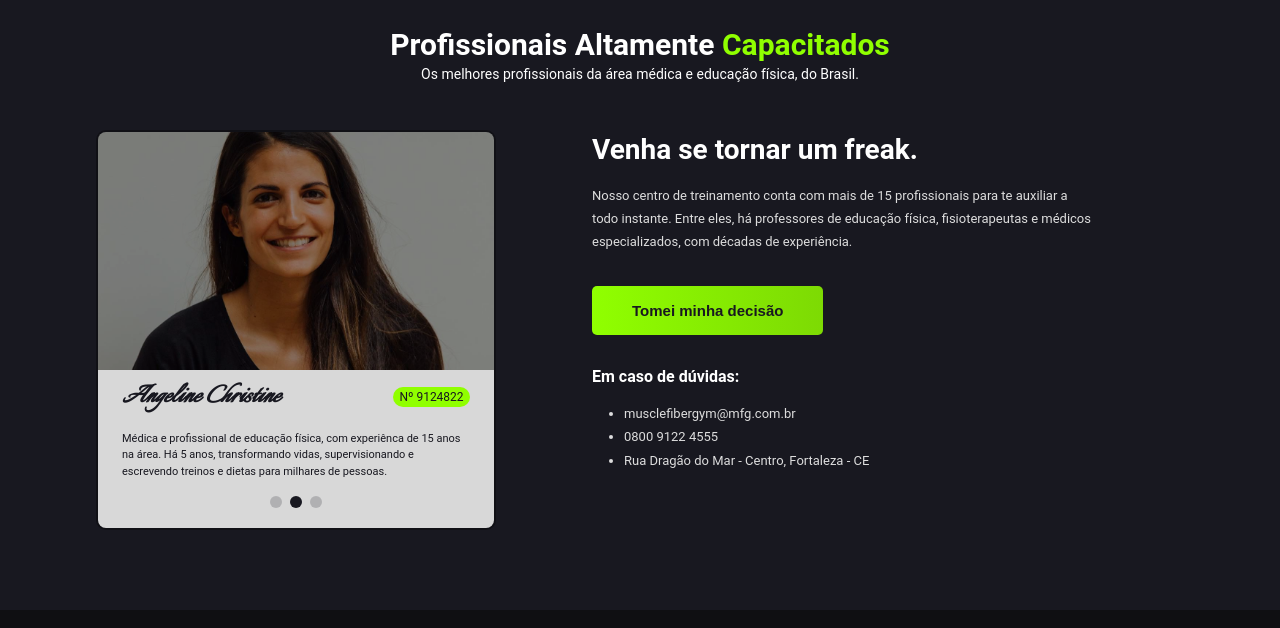
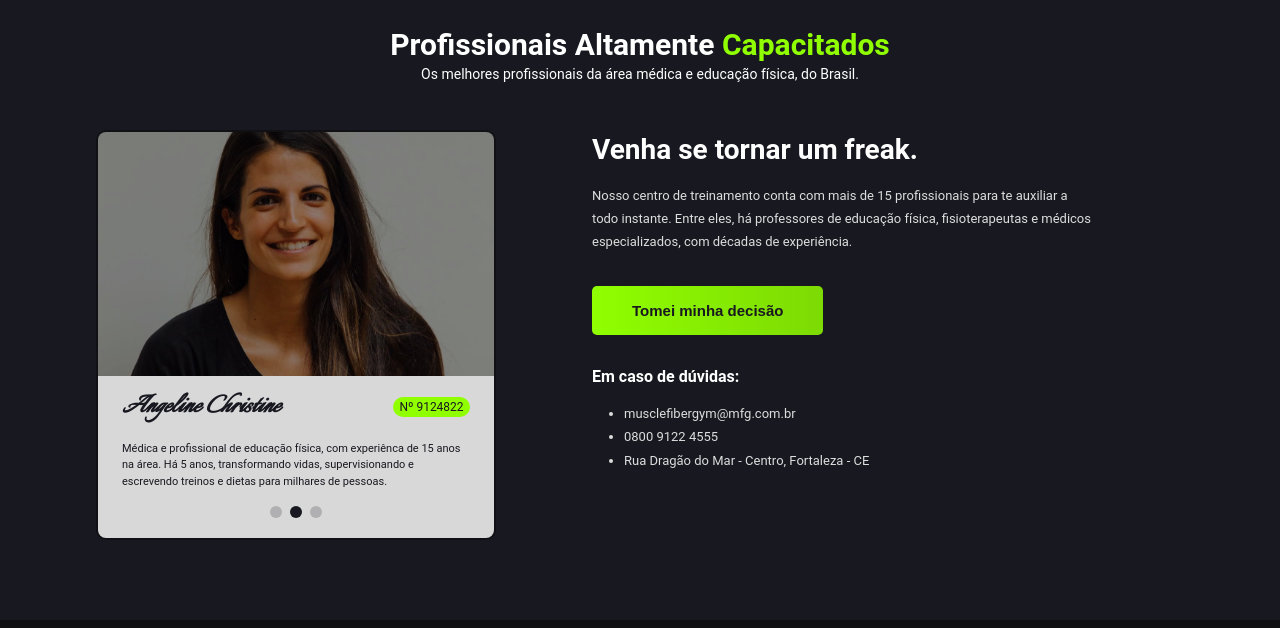
Before and after one commit to NatanaelPinheiro/MonsterFiberGym, a plain HTML site: page index.html in a window 1280 px wide. Shown: the part 1780-2408 px from the top of the page. Drawn offline with nearby package versions, Linux system fonts and the light colour scheme.

Commit message:
fixing team section slide responsiveness

```diff
--- a/css/team/team.scss
+++ b/css/team/team.scss
@@ -38,8 +38,9 @@
             flex-basis: 0;
             .team-swiper{
                 position: relative;
-                width: 400px;
-                height: 400px;
+                width: 40vw;
+                max-width: 400px;
+                height: 410px;
                 overflow: hidden;
                 border-radius: 10px;
                 border: 2px solid #101015;
@@ -47,6 +48,7 @@
                 .swiper-wrapper{
                     width: 100%;
                     height: 100%;
+                    border-radius: 10px;
 
                     .swiper-slide{
                         display: flex;
@@ -56,6 +58,8 @@
                             position: relative;
                             width: 100%;
                             min-height: 60%;
+                            border-top-left-radius: 10px;
+                            border-top-right-radius: 10px;
                             img{
                                 width: 100%;
                                 height: 100%;
```
Also changed, not shown: css/team/team.css, 1 other file.
